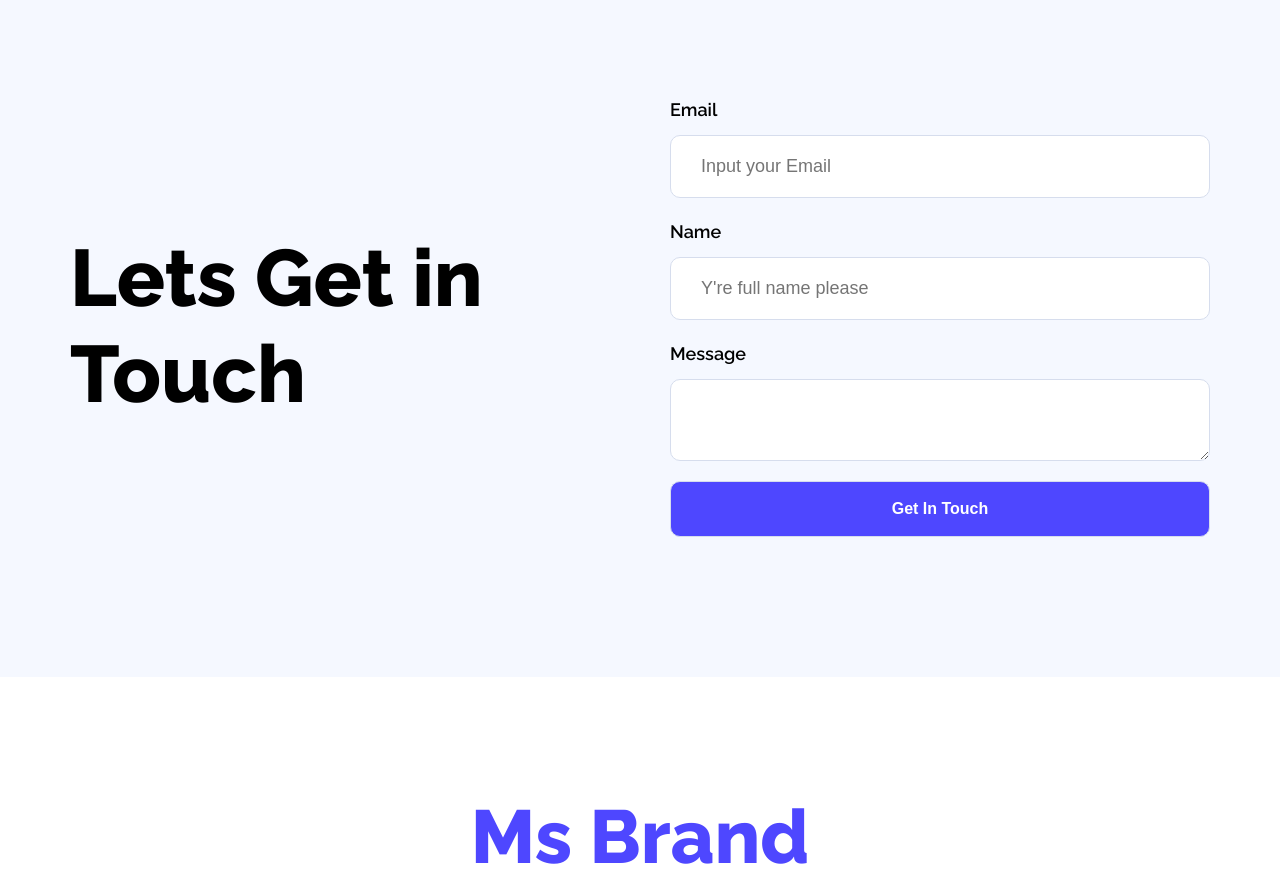
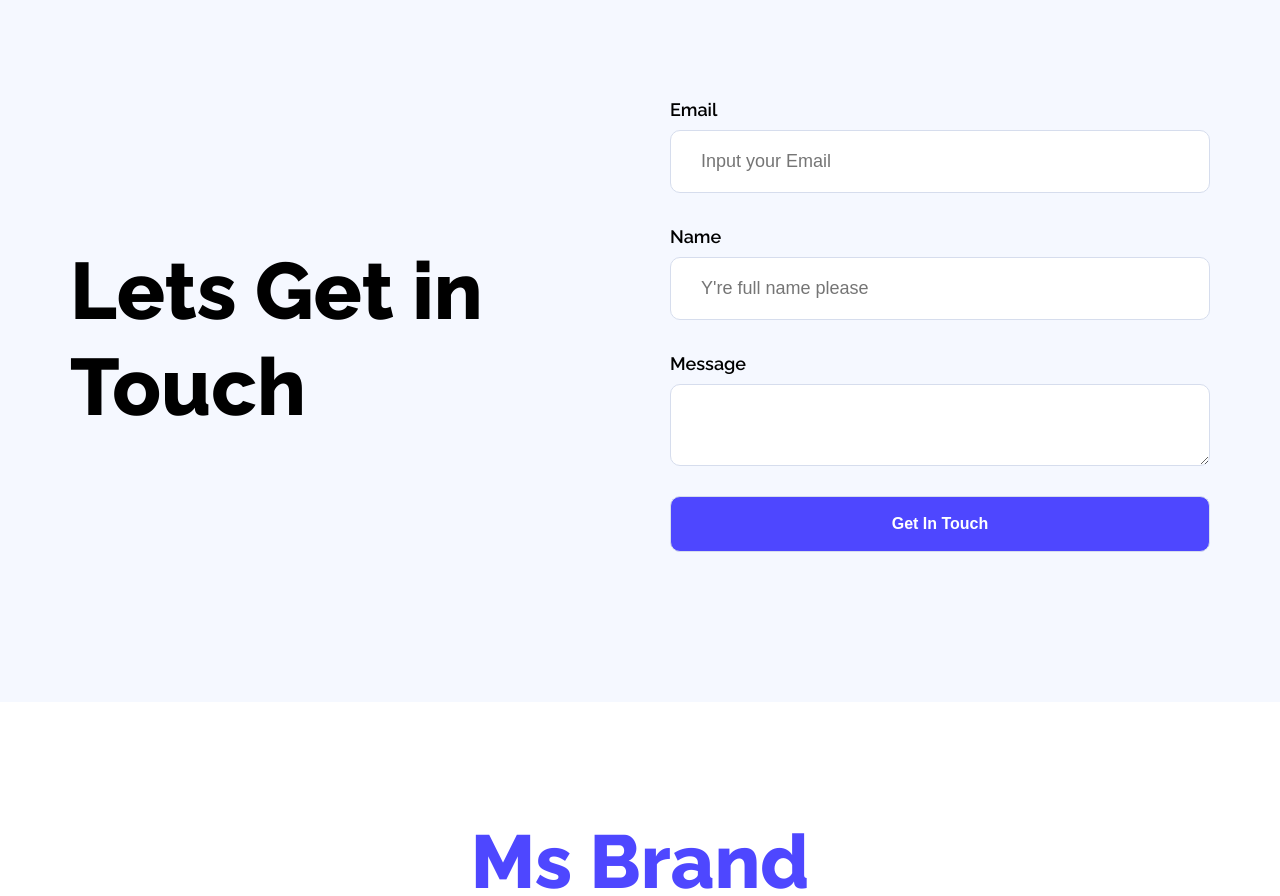
Before and after one commit to marufsakhawat/wd-ph-assignment-001, a plain HTML site: page index.html in a window 1280 px wide. Shown: the part 3040-3936 px from the top of the page. Drawn offline with Linux system fonts and the light colour scheme.

Commit message:
contact form css updated

```diff
--- a/assets/style.css
+++ b/assets/style.css
@@ -264,7 +264,7 @@ h3.logo {
     color: #000;
     font-size: 18px;
     font-weight: 600;
-    margin-bottom: 10px;
+    margin-bottom: 5px;
 }
 
 .get-in-touch-form input, textarea {
@@ -276,6 +276,7 @@ h3.logo {
     border-radius: 10px;
     color: #808080;
     font-size: 18px;
+    margin-bottom: 30px;
 }
 
 .primary-btn.form-btn {
```
